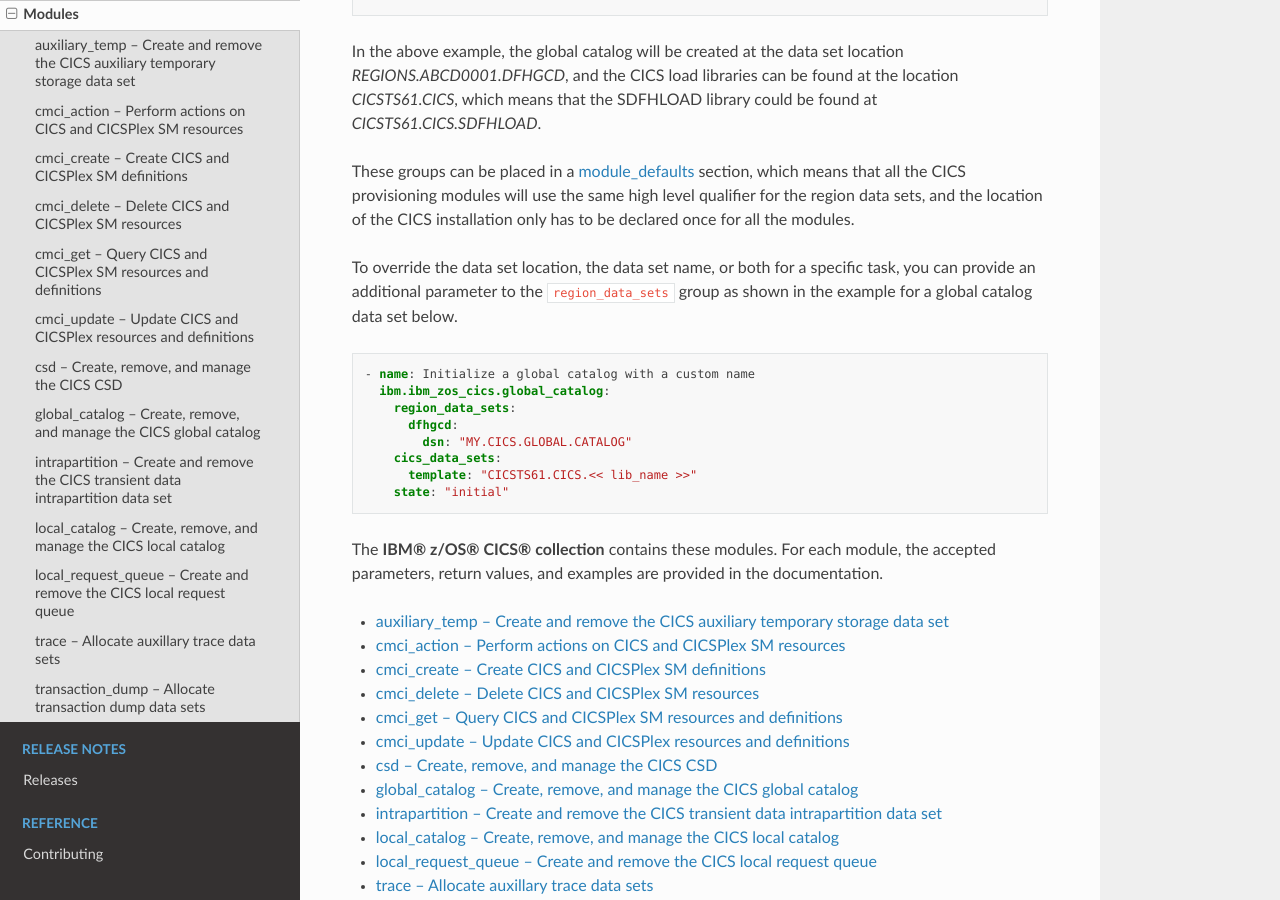
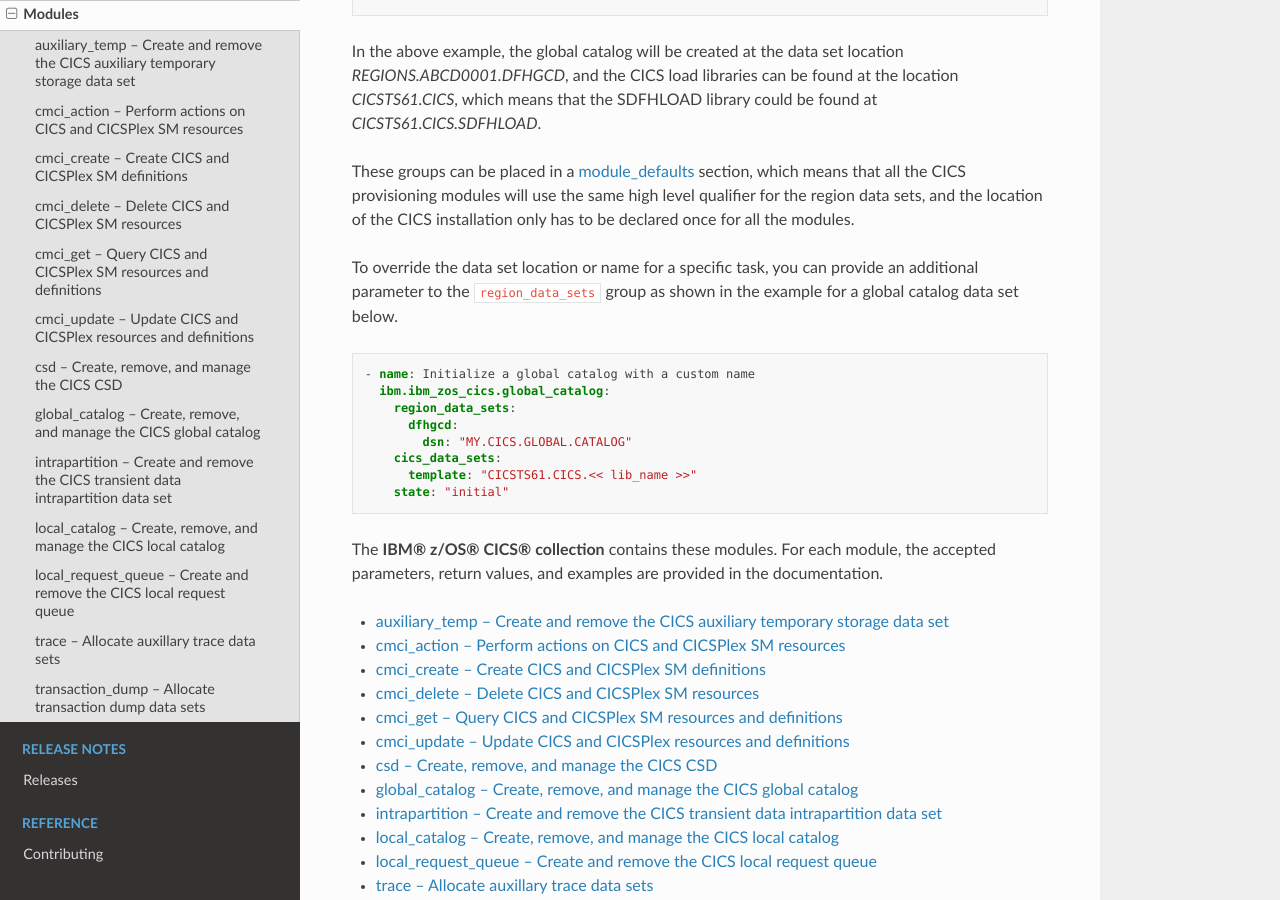
Before and after one commit to ansible-collections/ibm_zos_cics, a Sphinx documentation site: the page built from docs/source/modules.rst, in a window 1280 px wide and 900 px high, scrolled down 575 px. Built offline with Sphinx 7.4.7 and the Read the Docs theme 2.0.0, drawn with Linux system fonts in a browser that asks for light colours.

Commit message:
Update docs/source/modules.rst
Co-authored-by: Ledina Hido-Evans <ledina.hido@uk.ibm.com>

```diff
--- a/docs/source/modules.rst
+++ b/docs/source/modules.rst
@@ -44,7 +44,7 @@ the CICS provisioning modules will use the same high level qualifier for the
 region data sets, and the location of the CICS installation only has to be
 declared once for all the modules.
 
-To override the data set location, the data set name, or both for a specific task, you can provide an
+To override the data set location or name for a specific task, you can provide an
 additional parameter to the ``region_data_sets`` group as shown in the example
 for a global catalog data set below.
 
```
